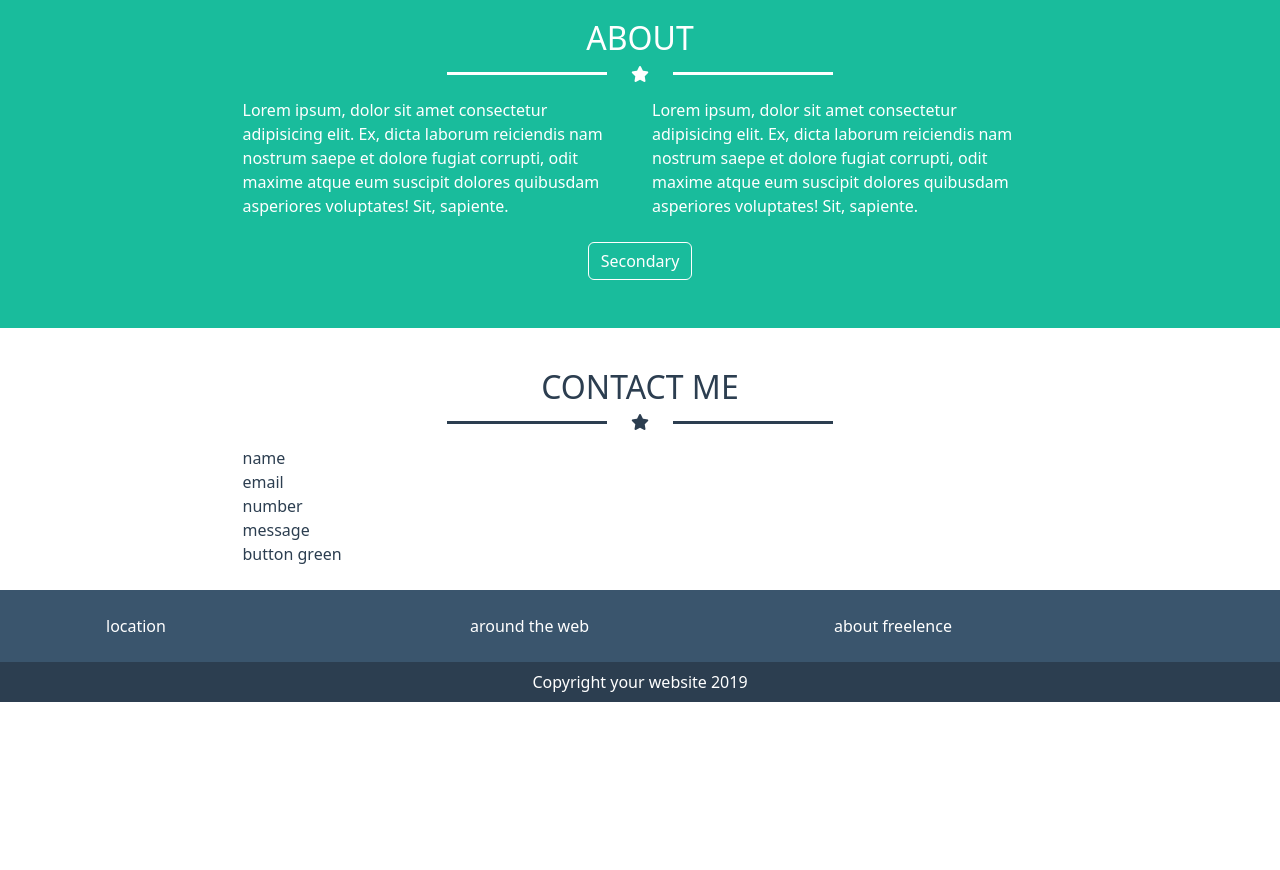
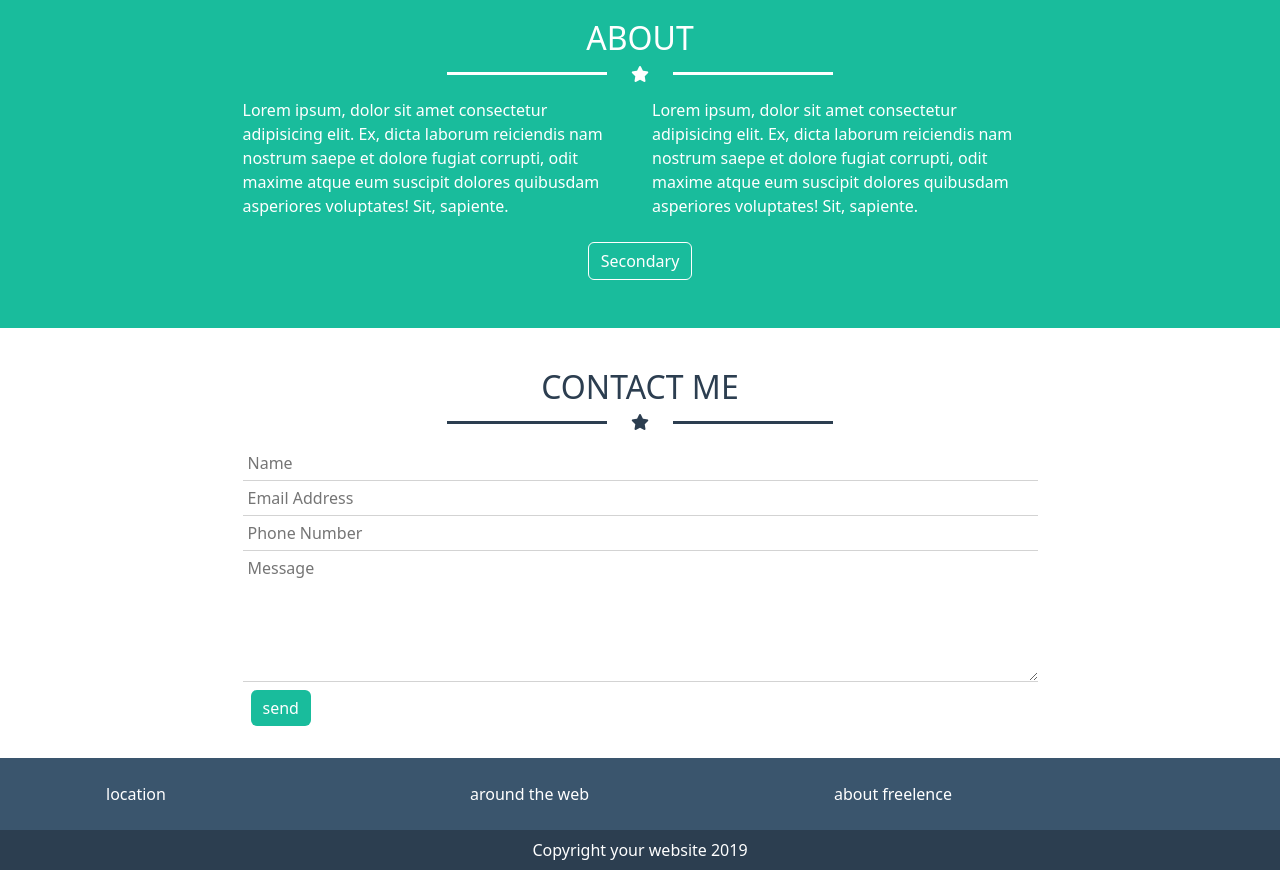
Before and after one commit to ABiviano13/html-css-bootstrap-freelance, a plain HTML site: page index.html in a window 1280 px wide. Shown: the part 995-1865 px from the top of the page. Before the commit the page ends 1697 px from the top, so only its background shows below. Drawn offline with nearby package versions, Linux system fonts and the light colour scheme.

Commit message:
FEAT contact section

```diff
--- a/css/style.css
+++ b/css/style.css
@@ -6,6 +6,13 @@ ul,
 ol,
 menu{
     list-style: none;
+}
+
+input,
+textarea{
+    border: 0;
+    border-bottom: 1px solid lightgray;
+    padding: 5px;
 }
 
 :root{
@@ -63,6 +70,12 @@ background-color: var(--darkblue--);
     border-color: currentColor;
 }
 
+.btn-primary{
+    --bs-btn-bg: none;
+    background-color: var(--green--);
+    border: none;
+}
+
 /* .item-hero:before,
 .item-hero::after{
     content: '';
--- a/index.html
+++ b/index.html
@@ -151,23 +151,13 @@
                                 </div>
                             </div>
                             <div class="col-9">
-                                <div class="row">
-                                    <div class="col-12">
-                                        name
-                                    </div>
-                                    <div class="col-12">
-                                        email
-                                    </div>
-                                    <div class="col-12">
-                                        number
-                                    </div>
-                                    <div class="col-12">
-                                        message
-                                    </div>
+                                <div class="col-12 form d-flex flex-column">
+                                    <input type="text" name="name" placeholder="Name" required>
+                                    <input type="email" name="email" placeholder="Email Address" required>
+                                    <input type="number" name="number" placeholder="Phone Number" required>
+                                    <textarea name="Message" cols="20" rows="5" placeholder="Message"></textarea>
+                                    <button class="btn btn-primary m-2" type="submit" style="width: max-content;">send</button>
                                 </div>
-                            </div>
-                            <div class="col-9">
-                                button green
                             </div>
                         </div>
                     </div>
```
